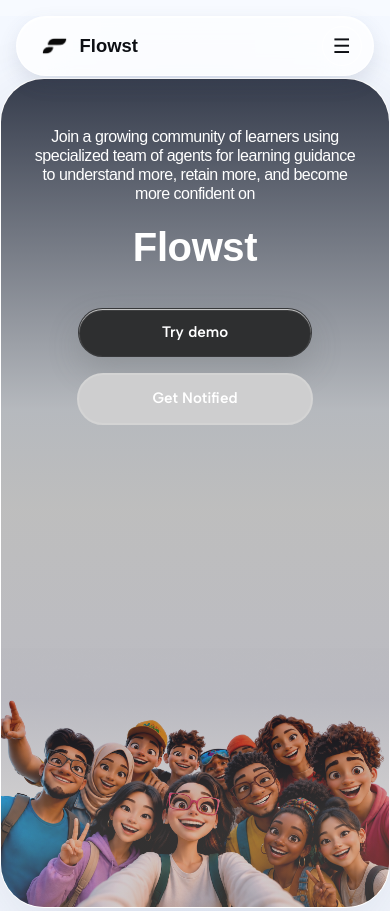
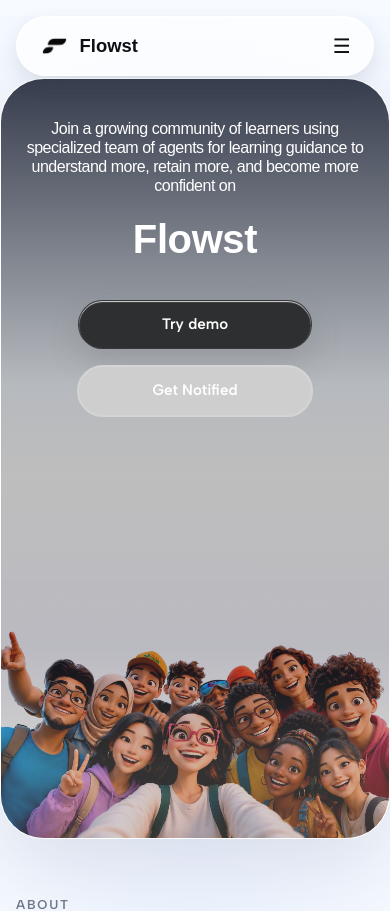
Before and after one commit to estheticallybawo/flowst-live, a Next.js app: page / in a window 390 px wide. Shown: the top 911 px of the page. Built offline with nearby package versions, Linux system fonts and the light colour scheme; a web font is replaced by a local one.

Commit message:
Update hero card height and adjust hero grid padding for improved responsiveness

```diff
--- a/app/globals.css
+++ b/app/globals.css
@@ -78,6 +78,12 @@
 }
 
 @media (max-width: 920px) {
+  .hero-card {
+    min-height: 90vh !important;
+  }
+  .hero-grid {
+    padding: clamp(1.5rem, 6vw, 2.5rem) !important;
+  }
   .hero-grid,
   .two-col,
   .three-col,
```
